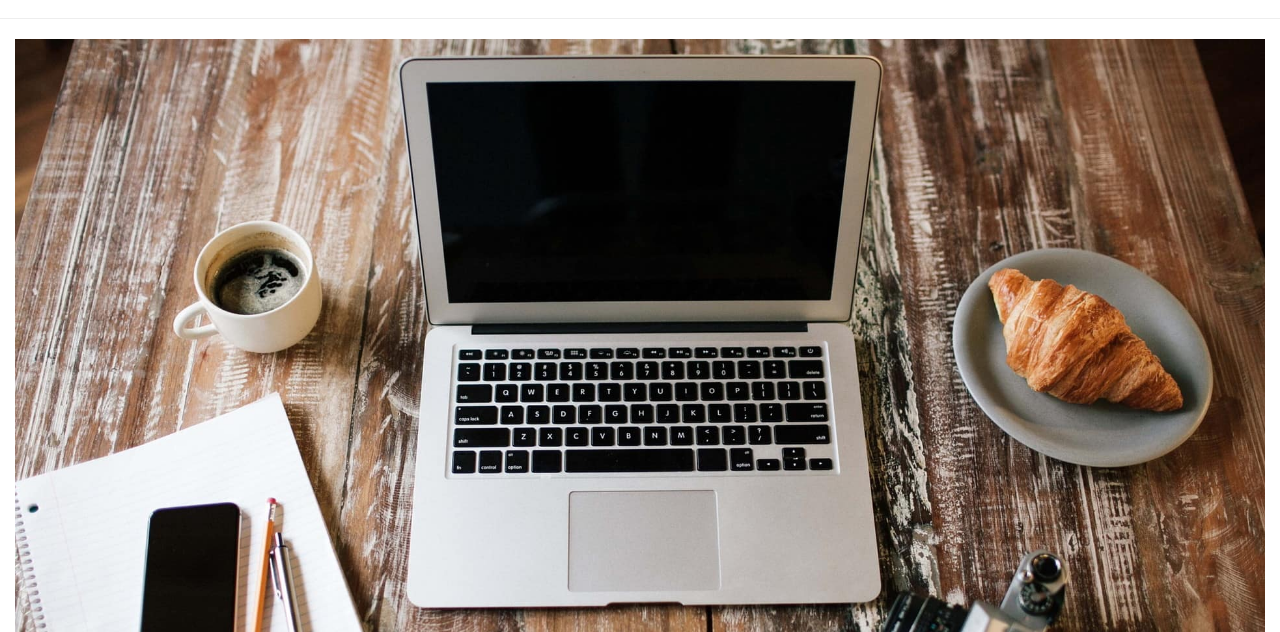
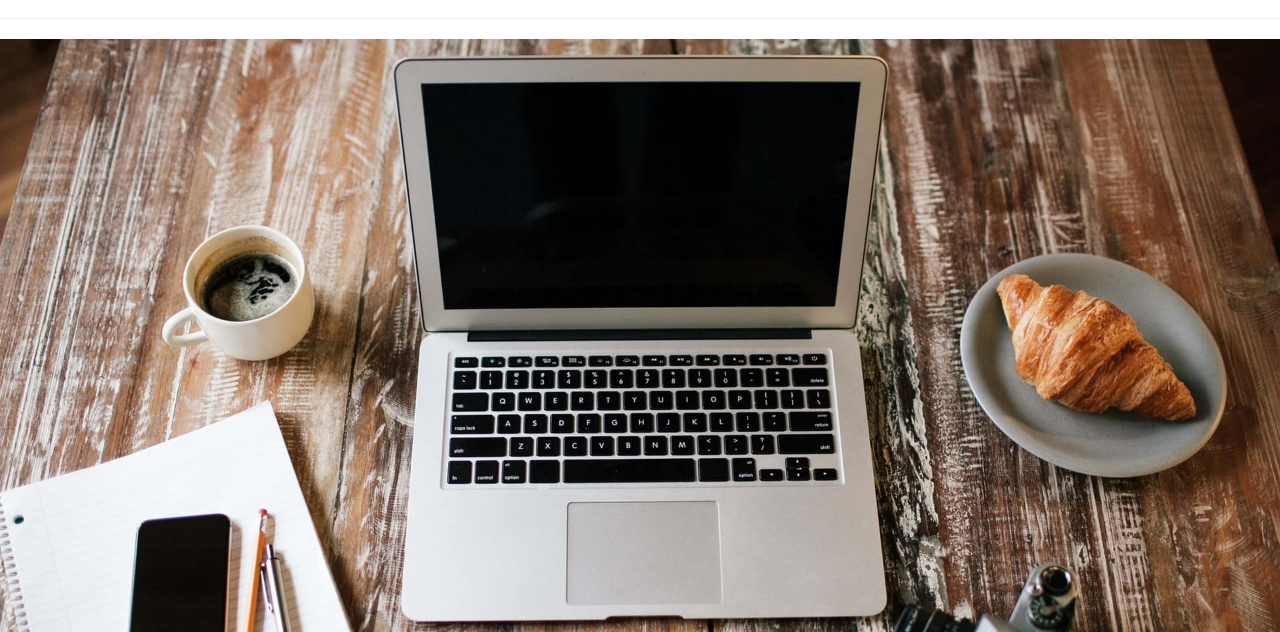
Before and after one commit to VishalCh1/old1, a plain HTML site: page index.html in a window 1280 px wide. Shown: the part 168-800 px from the top of the page. Drawn offline with nearby package versions, Linux system fonts and the light colour scheme.

Commit message:
Update index.html

```diff
--- a/index.html
+++ b/index.html
@@ -171,7 +171,7 @@
 
     <div class="container-fluid">
 	<div class="row">
-	<div class="col-md-12 bgmo">
+	<div class="bgmo">
 
 		<img class="img-responsive" src="images/desk.jpg" style="padding-left: 0px;padding-right: 0px;">
 
```
